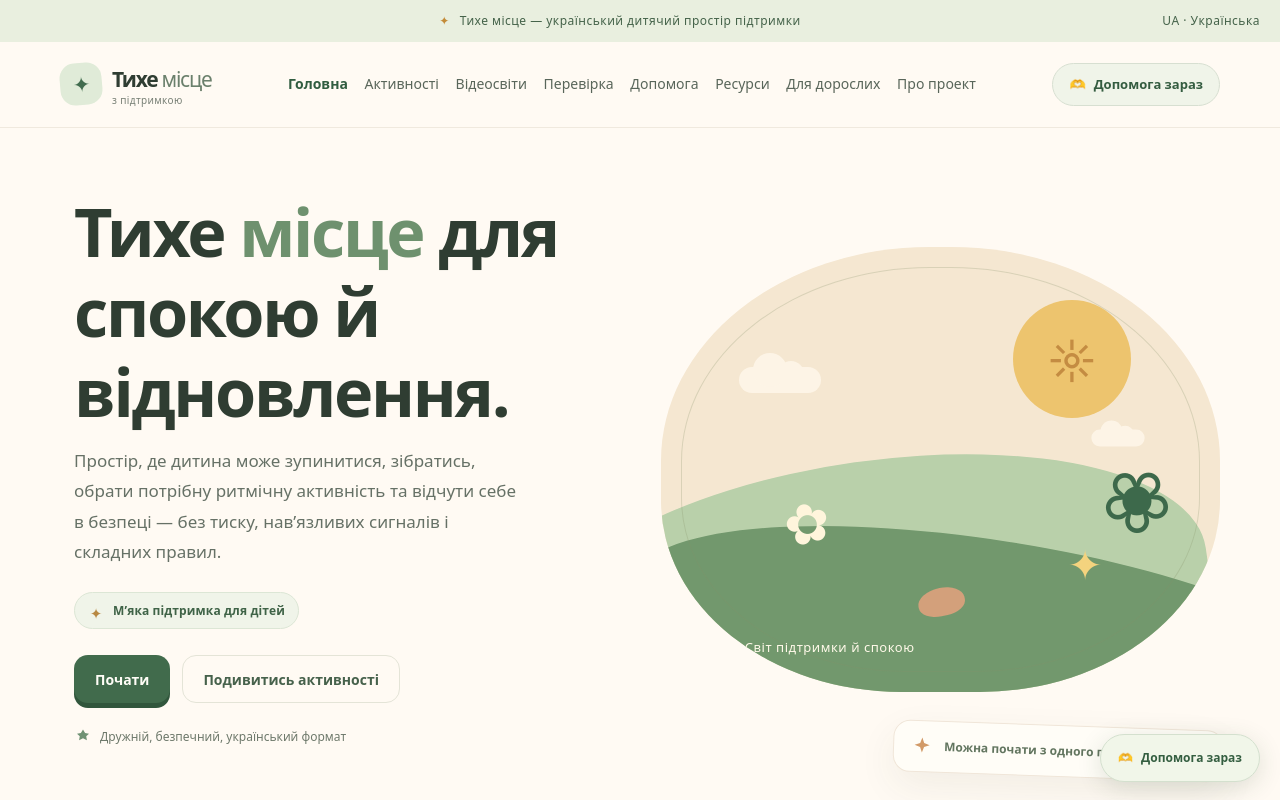
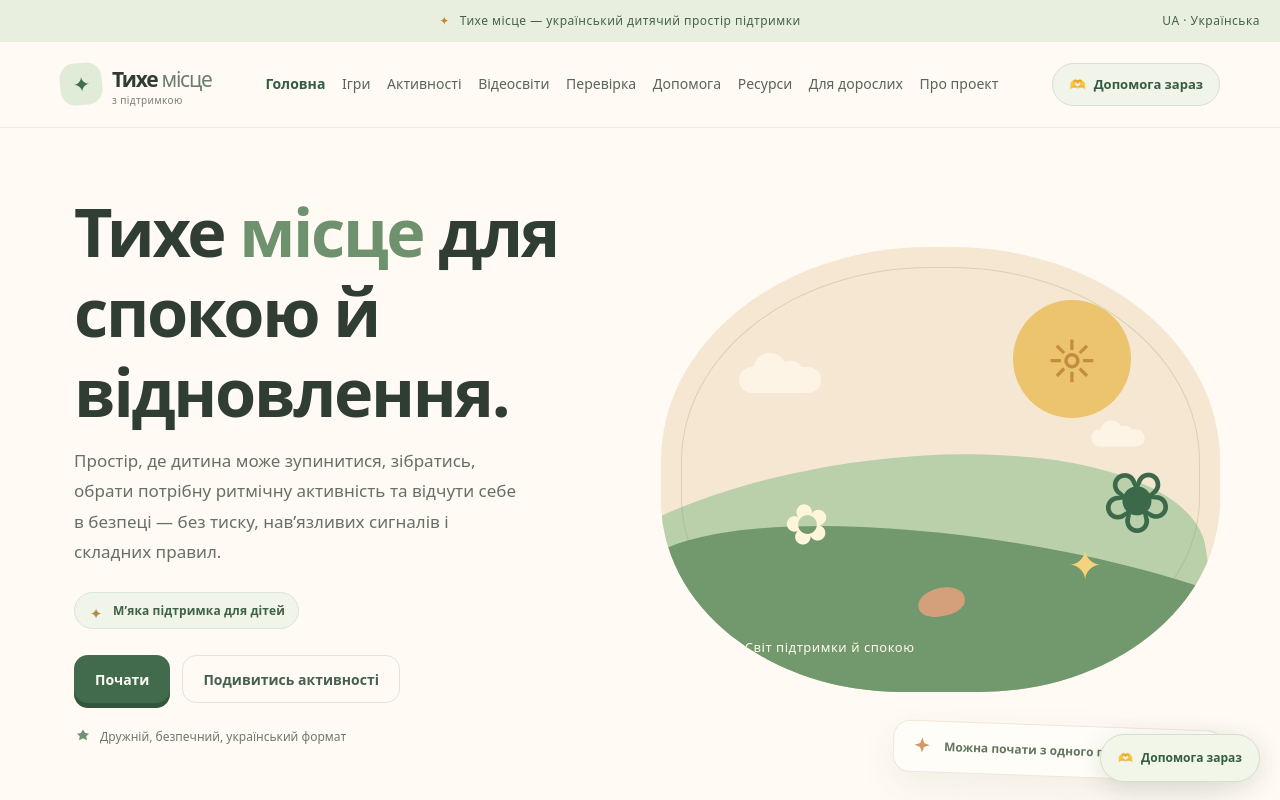
Before and after one commit to megsworkresources-cmd/tykhe-mistse, a React (Vite) app: page / in a window 1280 px wide. Shown: the top 800 px of the page. Built offline with nearby package versions, Linux system fonts and the light colour scheme.

Commit message:
Add direct navigation to child activities

```diff
--- a/src/App.jsx
+++ b/src/App.jsx
@@ -90,6 +90,7 @@ const watchClips = [
 
 const navItems = [
   'Головна',
+  'Ігри',
   'Активності',
   'Відеосвіти',
   'Перевірка',
@@ -101,6 +102,7 @@ const navItems = [
 
 const sectionMap = {
   Головна: 'home',
+  Ігри: 'playroom',
   Активності: 'activities',
   Відеосвіти: 'watch',
   Перевірка: 'check-in',
```
